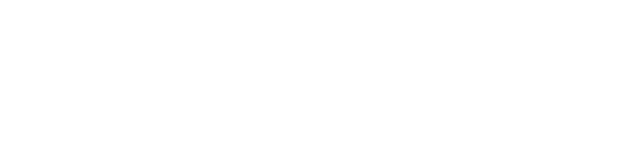
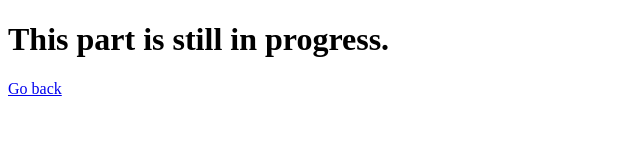
Before and after one commit to vcgallemit/VCG, a plain HTML site: page about.html in a window 1280 px wide. Shown: the whole page, without its empty margins (0-640 px from the left). Drawn offline with Linux system fonts and the light colour scheme.

Commit message:
link message

```diff
--- a/about.html
+++ b/about.html
@@ -7,6 +7,9 @@
     <title>VCG | About</title>
 </head>
 <body>
-
+    <Div>
+        <H1>This part is still in progress.</H1>
+        <a href="index.html">Go back</a>
+    </Div>
 </body>
 </html>
```
Also changed, not shown: contact.html (+4 -1 lines), home.html (+4 -1 lines).
